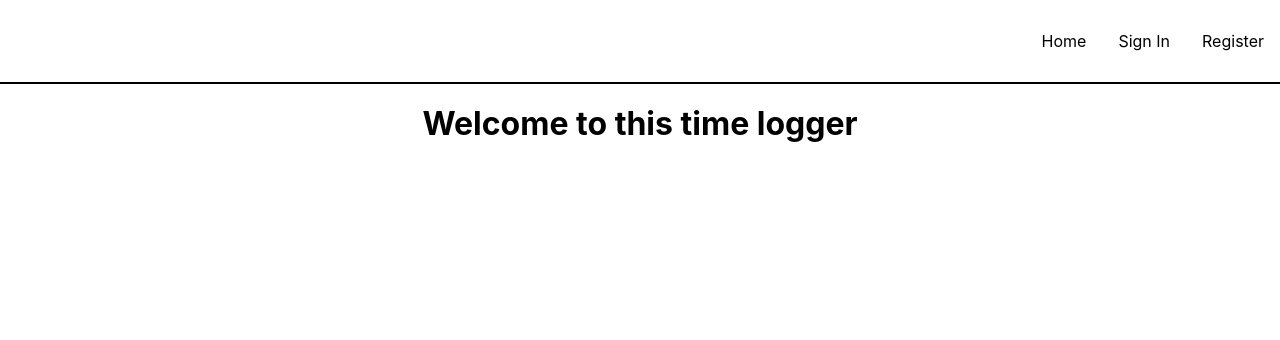
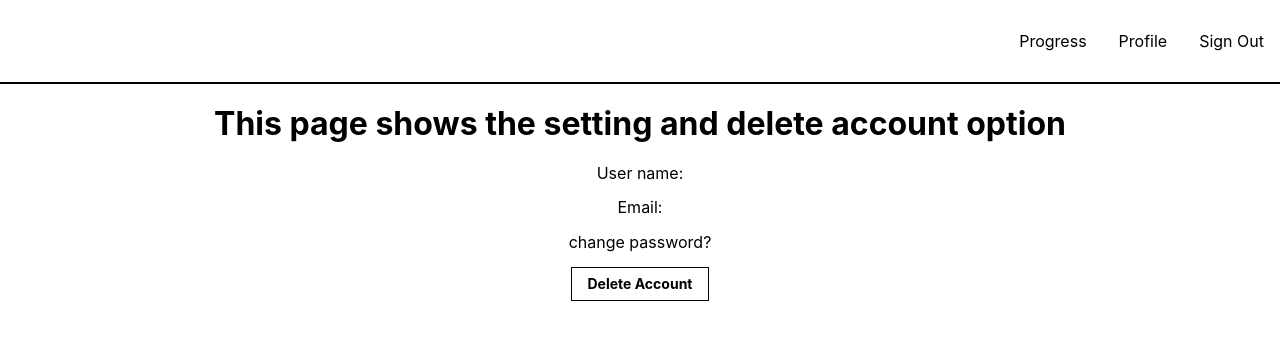
Before and after one commit to Double-T1/practice_front_end, a React (Create React App) app: page / in a window 1280 px wide. Shown: the top 340 px of the page. Built offline with nearby package versions, Linux system fonts and the light colour scheme.

Commit message:
minor updates on the profile page

```diff
--- a/src/components/content/Content.js
+++ b/src/components/content/Content.js
@@ -9,13 +9,15 @@ class Content extends React.Component {
 	}
 
 	render() {
-		const {route, name, todayMins, onInputChange, onInputClick, onRouteChange, id} = this.props;
+		const {route, name, todayMins, onInputChange, onInputClick,
+			onRouteChange, id, email} = this.props;
 		return (
 			route === "progress" ?
 			( <Progress name={name} todayMins={todayMins}
 				onInputChange={onInputChange} onInputClick={onInputClick}/>
 			) :
-			( <Profile onRouteChange={onRouteChange} id={id}/> )
+			( <Profile name={name} email={email}
+				onRouteChange={onRouteChange} id={id}/> )
 		)
 	}
 }
--- a/src/components/content/Profile.js
+++ b/src/components/content/Profile.js
@@ -14,20 +14,21 @@ class Profile extends React.Component {
 		})
 		.then(res => res.json())
 		.then(name => {
-			console.log(`${name.name}, you're deleted`);
+			//console.log(`${name.name}, you're deleted`);
 			this.props.onRouteChange("home");
 		})
 	}
 
 	render() {
+		const {name, email} = this.props;
 		return (
 			<div>
 				<div>
 					<h1>This page shows the setting and delete account option</h1>
 				</div>
 				<div>
-					<p>User name: </p>
-					<p>Email: </p>
+					<p>{`User name: ${name}`}</p>
+					<p>{`Email: ${email}`}</p>
 					<p>change password?</p>
 				</div>
 				<div className="">
--- a/src/containers/App.js
+++ b/src/containers/App.js
@@ -9,8 +9,8 @@ class App extends Component {
   constructor() {
     super();
     this.state = {
-      isSignedIn: false,
-      route: "home", //home, signin, register, progress, profile
+      isSignedIn: true,
+      route: "profile", //home, signin, register, progress, profile
       inputMins: 0,
       user: {
         id: "",
@@ -73,8 +73,8 @@ class App extends Component {
   }
 
   render() {
-    const { isSignedIn, route, user} = this.state;
-    const { name, todayMins, id } = user;
+    const { isSignedIn, route, user } = this.state;
+    const { name, todayMins, email, id } = user;
     return (
       <div className="App">
         <Navigation isSignedIn={isSignedIn} onRouteChange={this.onRouteChange}/>
@@ -82,9 +82,10 @@ class App extends Component {
           isSignedIn ?
           ( <Content route={route} name={name} todayMins={todayMins}
             onInputChange={this.onInputChange} onInputClick={this.onInputClick}
-            onRouteChange={this.onRouteChange} id={id}/>
+            onRouteChange={this.onRouteChange} id={id} email={email}/>
           ) :
-          ( <Welcome route={route} loadUser={this.loadUser} onRouteChange={this.onRouteChange}/> )
+          ( <Welcome route={route} loadUser={this.loadUser}
+            onRouteChange={this.onRouteChange}/> )
         }
       </div>
     )
```
